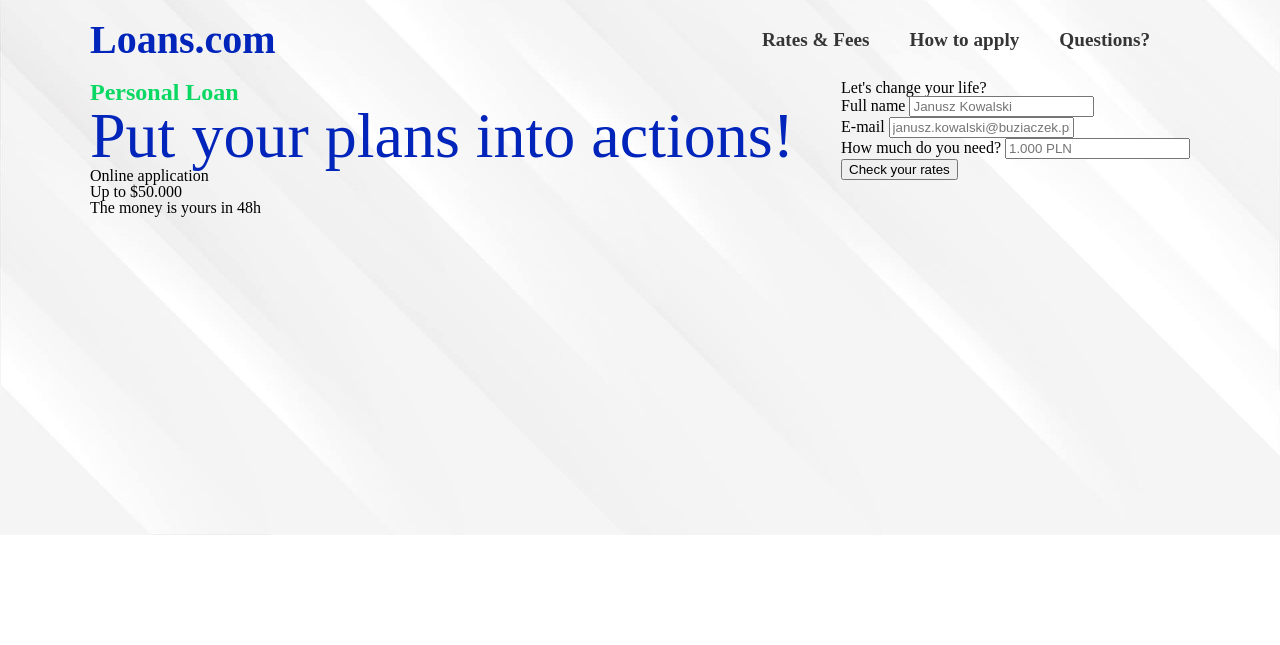
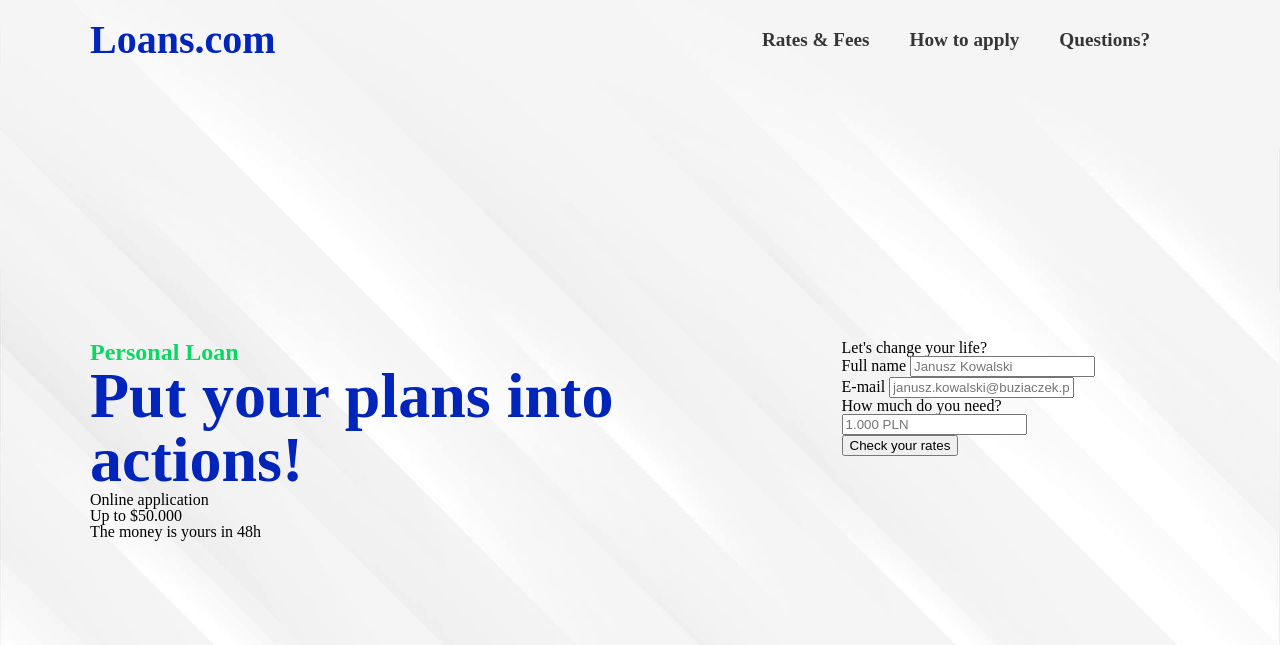
Before and after one commit to traszu/Loans, a website built with Vite: page index.html in a window 1280 px wide. Built offline with nearby package versions, Linux system fonts and the light colour scheme.

Commit message:
HTML structure

```diff
--- a/src/style.css
+++ b/src/style.css
@@ -61,7 +61,7 @@ body {
 /*MAIN*/
 
 .main {
-  height: calc(100vh - 80p  x);
+  height: calc(100vh - 80px);
   display: flex;
   align-items: center;
 }
@@ -80,7 +80,7 @@ body {
 }
 
 .info_normal_text {
-  font-width: 700;
+  font-weight: 700;
   font-size: 4rem;
   color: var(--main-color);
 }
```
